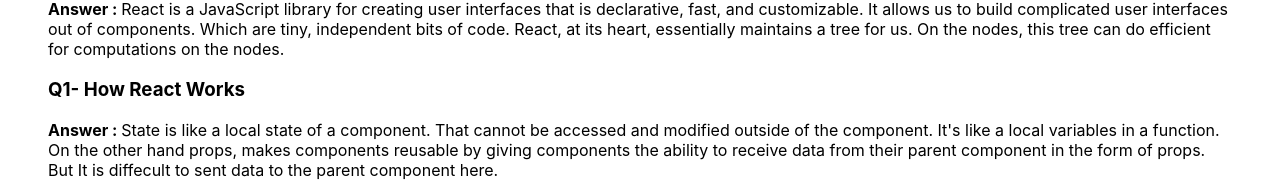
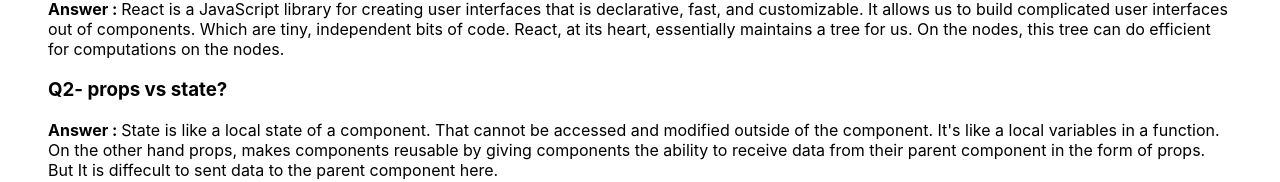
Before and after one commit to kmminhaz/Random-Best, a React (Create React App) app: page / in a window 1280 px wide. Shown: the part 2423-2605 px from the top of the page. Built offline with nearby package versions, Linux system fonts and the light colour scheme.

Commit message:
One mistake fixed

```diff
--- a/src/Components/QuestionAnswer.js
+++ b/src/Components/QuestionAnswer.js
@@ -12,7 +12,7 @@
         maintains a tree for us. On the nodes, this tree can do efficient for
         computations on the nodes.
       </p>
-      <h3>Q1- How React Works</h3>
+      <h3>Q2- props vs state?</h3>
       <p>
         <strong>Answer : </strong> State is like a local state of a component.
         That cannot be accessed and modified outside of the component. It's like
```
